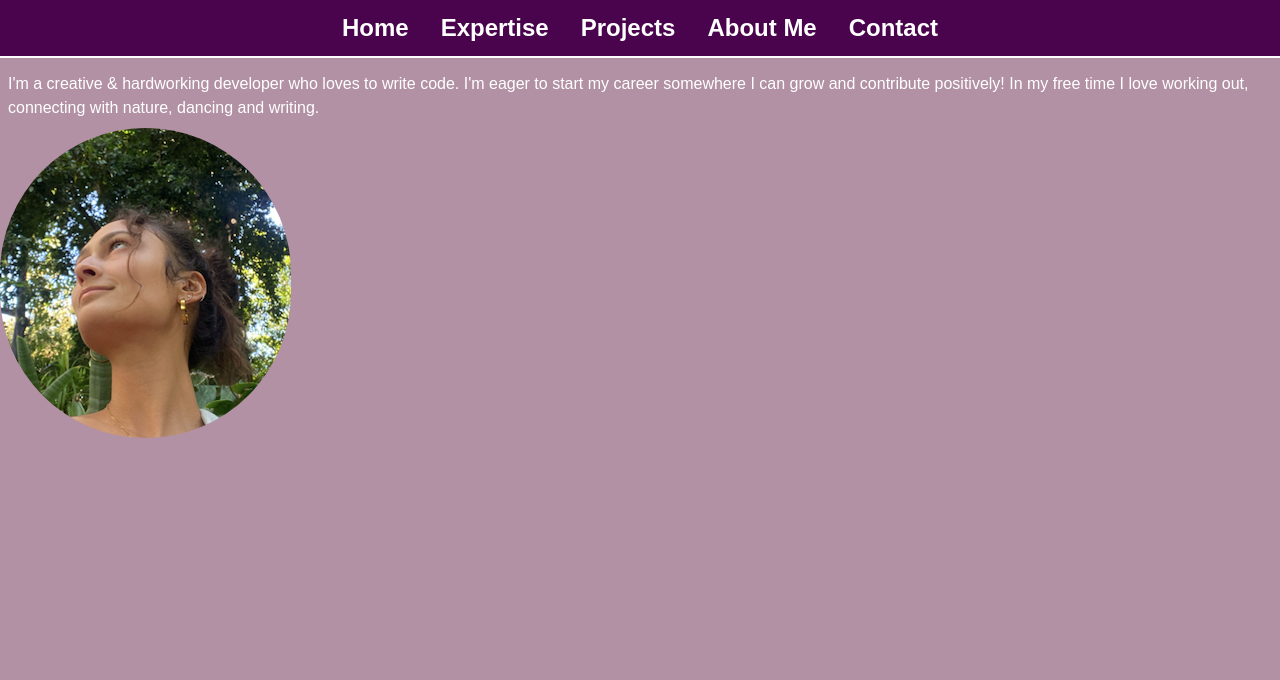
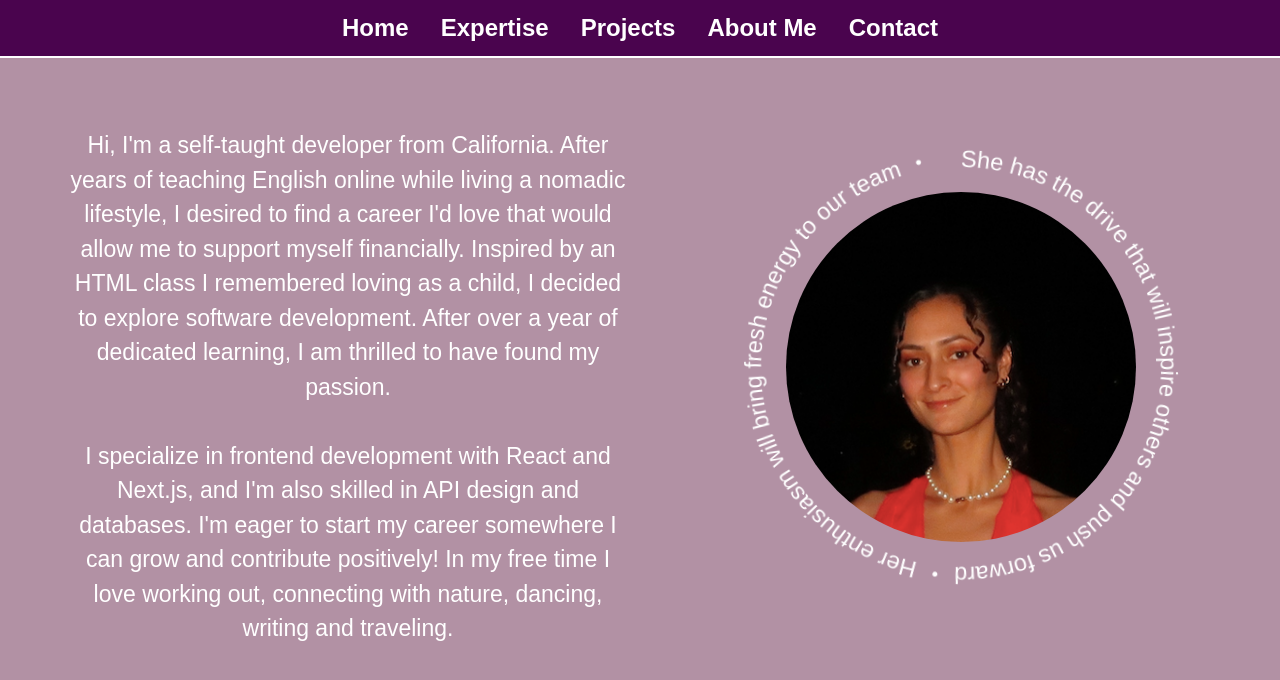
Before and after one commit to victoriaraya/portfolio, a React (Vite) app: page /about-me in a window 1280 px wide. Shown: the top 680 px of the page. Built offline with nearby package versions, Linux system fonts and the light colour scheme; a web font is replaced by a local one.

Commit message:
updates to about me page

```diff
--- a/src/pages/AboutMe.jsx
+++ b/src/pages/AboutMe.jsx
@@ -1,13 +1,46 @@
 const AboutMe = () => {
   return (
-    <div className="h-screen w-full pt-0 sm:pt-16 text-white">
-      <p className="p-2">
-        I'm a creative & hardworking developer who loves to write code. I'm
-        eager to start my career somewhere I can grow and contribute positively!
-        In my free time I love working out, connecting with nature, dancing and
-        writing.
+    <div className="h-screen w-full pt-0 sm:pt-16 text-white grid grid-cols-2">
+      <p className="p-2 pl-16 pt-16 text-[23px] justify-self-center text-center ">
+        Hi, I'm a self-taught developer from California. After years of teaching
+        English online while living a nomadic lifestyle, I desired to find a
+        career I'd love that would allow me to support myself financially.
+        Inspired by an HTML class I remembered loving as a child, I decided to
+        explore software development. After over a year of dedicated learning, I
+        am thrilled to have found my passion.
+        <br />
+        <br />I specialize in frontend development with React and Next.js, and
+        I'm also skilled in API design and databases. I'm eager to start my
+        career somewhere I can grow and contribute positively! In my free time I
+        love working out, connecting with nature, dancing, writing and
+        traveling.
       </p>
-      <img src="./images/me.png" alt="Victoria" className="rounded-full" />
+      <div className="absolute top-48 right-36">
+        <div className="relative flex items-center justify-center">
+          <img
+            src="./images/me.png"
+            alt="Victoria"
+            className="rounded-full w-[350px] h-[350px]"
+          />
+          <svg
+            className="absolute w-[500px] h-[500px] animate-spin-slow"
+            viewBox="0 0 300 300"
+            xmlns="http://www.w3.org/2000/svg"
+          >
+            <path
+              id="text-path"
+              d="M 150, 150 m -120, 0 a 120,120 0 1,1 240,0 a 120,120 0 1,1 -240,0"
+              fill="none"
+            />
+            <text className="text-[14.1px] fill-current text-white ">
+              <textPath href="#text-path" startOffset="50%" textAnchor="middle">
+                She has the drive that will inspire others and push us forward
+                ・ Her enthusiasm will bring fresh energy to our team ・
+              </textPath>
+            </text>
+          </svg>
+        </div>
+      </div>
     </div>
   );
 };
--- a/tailwind.config.js
+++ b/tailwind.config.js
@@ -19,6 +19,7 @@ module.exports = {
       animation: {
         "slide-left": "slideLeft 2s ease-in-out forwards",
         "slide-right-delay": "slideRight 2s ease-in-out forwards .25s",
+        "spin-slow": "spin 23s linear infinite",
       },
     },
   },
```
Also changed, not shown: src/images/me.png, src/images/me2.png (deleted).
